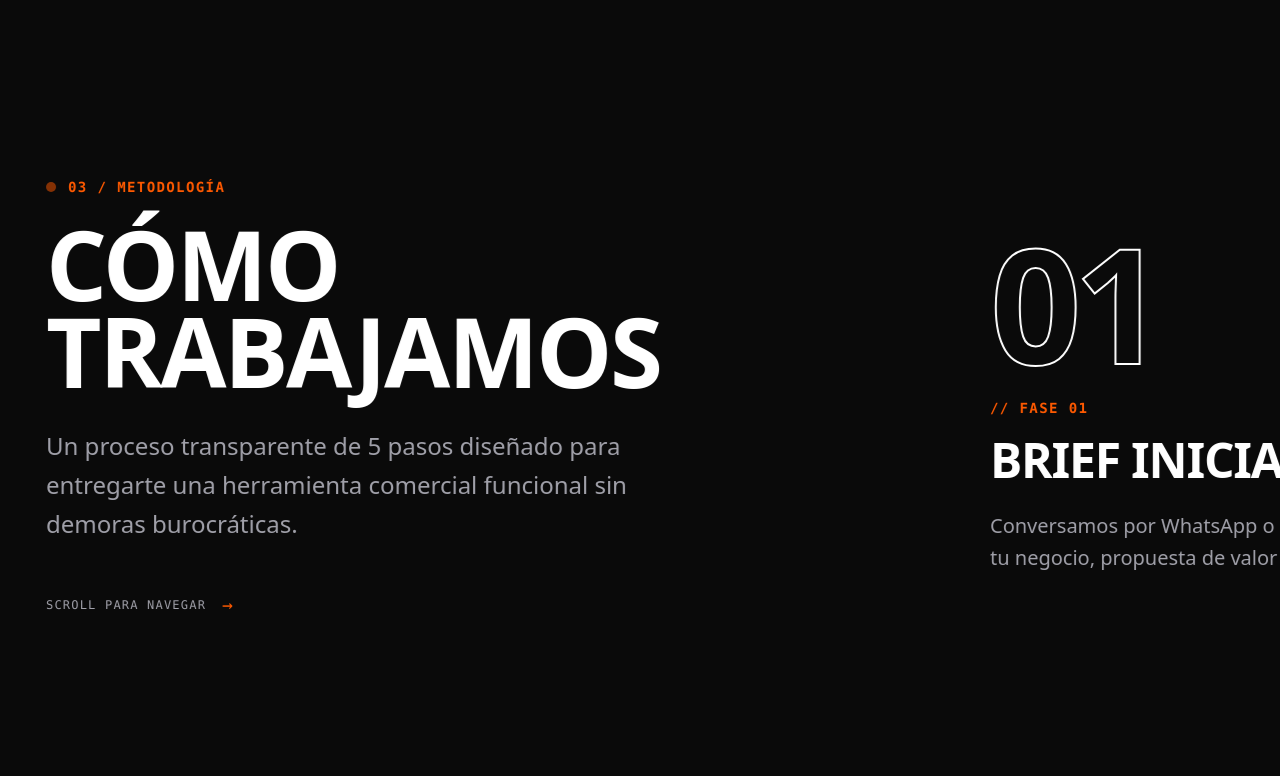
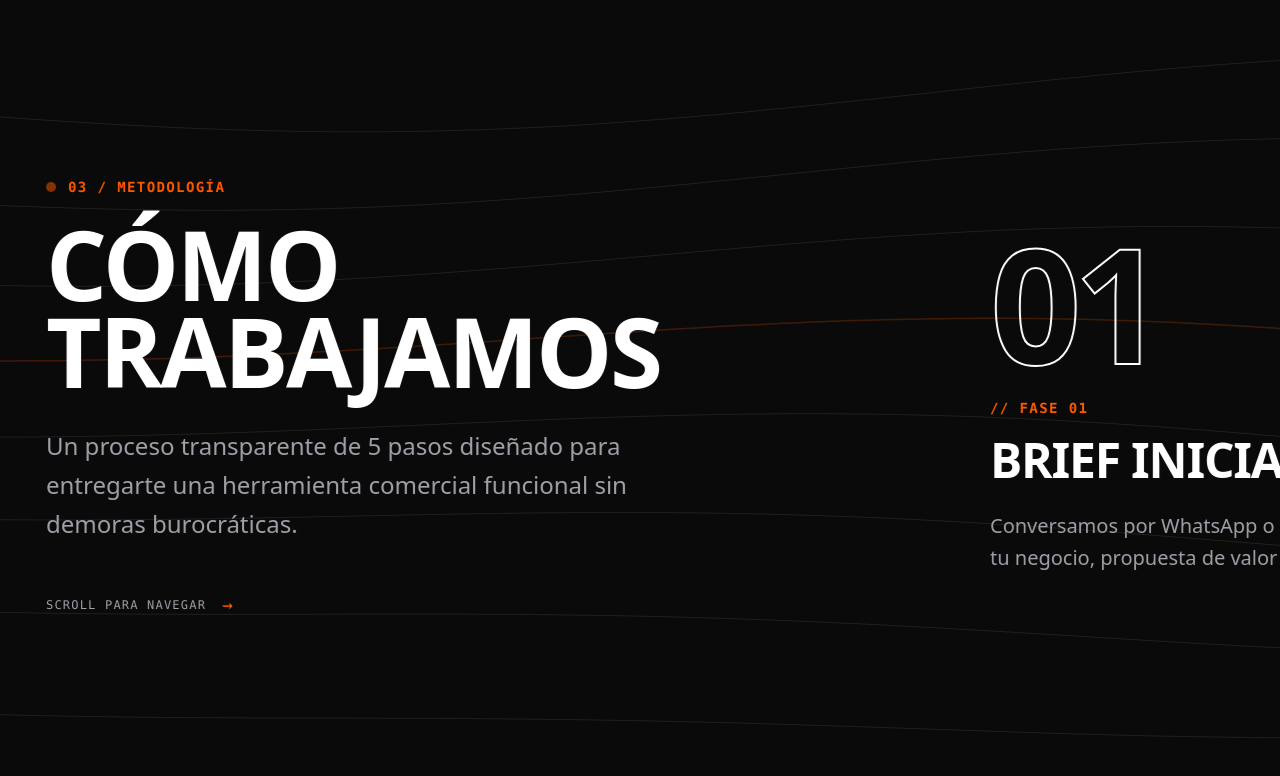
Before and after one commit to Ktita10/Harness, an Astro site: page / in a window 1280 px wide. Shown: the part 1975-2751 px from the top of the page. Built offline with nearby package versions, Linux system fonts and the light colour scheme; Astro itself is replaced by a stand-in of ours.

Commit message:
feat(process): add generative aerodynamic contour lines canvas with scroll warp and color transition

```diff
--- a/src/components/sections/Process.astro
+++ b/src/components/sections/Process.astro
@@ -39,10 +39,17 @@ const steps = [
   class="relative w-full max-w-full overflow-hidden transition-colors duration-200"
   style="--process-bg: #0A0A0A; --process-text: #FFFFFF; --process-muted: #A1A1AA; background-color: var(--process-bg);"
 >
+  <!-- Generative topographic / aerodynamic contour lines canvas -->
+  <canvas
+    data-process-canvas
+    class="absolute inset-0 w-full h-full pointer-events-none z-0"
+    aria-hidden="true"
+  ></canvas>
+
   <!-- Desktop (>= 1024px): Pinned Full-Screen Horizontal Flow -->
   <div
     data-process-desktop
-    class="hidden lg:flex flex-col h-screen min-h-[640px] max-h-[1000px] justify-between relative overflow-hidden"
+    class="hidden lg:flex flex-col h-screen min-h-[640px] max-h-[1000px] justify-between relative overflow-hidden z-10"
   >
     <div
       data-process-track
@@ -102,7 +109,7 @@ const steps = [
   </div>
 
   <!-- Mobile (< 1024px): Vertical Flow with Large Typography -->
-  <div class="block lg:hidden px-6 sm:px-10 py-20 relative">
+  <div class="block lg:hidden px-6 sm:px-10 py-20 relative z-10">
     <div class="mb-16">
       <div class="flex items-center gap-3 mb-3 font-mono text-xs uppercase tracking-widest text-accent font-bold">
         <span class="inline-block w-2 h-2 rounded-full bg-accent animate-pulse"></span>
--- a/src/scripts/animations/master-timeline.ts
+++ b/src/scripts/animations/master-timeline.ts
@@ -1,7 +1,7 @@
 import { ScrollTrigger } from 'gsap/ScrollTrigger';
 import { initHeroAnimation } from './hero';
 import { initServicesAnimation } from './services';
-import { initProcessAnimation } from './process';
+import { initProcessAnimation, cleanupProcessAnimation } from './process';
 import { initTrustAnimation } from './trust';
 import { initFAQAnimation } from './faq';
 
@@ -18,5 +18,6 @@ export function initMasterTimeline(): void {
 }
 
 export function cleanupAnimations(): void {
+  cleanupProcessAnimation();
   ScrollTrigger.getAll().forEach((trigger) => trigger.kill());
 }
--- /dev/null
+++ b/src/scripts/animations/process-canvas.ts
@@ -0,0 +1,135 @@
+export class ProcessContourCanvas {
+  private canvas: HTMLCanvasElement;
+  private ctx: CanvasRenderingContext2D | null;
+  private animationFrameId: number | null = null;
+  private resizeObserver: ResizeObserver | null = null;
+  private time = 0;
+  private width = 0;
+  private height = 0;
+  private dpr = 1;
+  public scrollProgress = 0;
+
+  constructor(canvas: HTMLCanvasElement) {
+    this.canvas = canvas;
+    this.ctx = canvas.getContext('2d');
+    this.init();
+  }
+
+  private init(): void {
+    if (!this.ctx) return;
+    this.handleResize();
+
+    this.resizeObserver = new ResizeObserver(() => {
+      this.handleResize();
+    });
+    this.resizeObserver.observe(this.canvas.parentElement || this.canvas);
+
+    const prefersReducedMotion =
+      typeof window !== 'undefined' &&
+      window.matchMedia('(prefers-reduced-motion: reduce)').matches;
+
+    if (prefersReducedMotion) {
+      this.render();
+      return;
+    }
+
+    this.start();
+  }
+
+  private handleResize(): void {
+    const rect = this.canvas.getBoundingClientRect();
+    this.dpr = typeof window !== 'undefined' ? Math.min(window.devicePixelRatio || 1, 2) : 1;
+    this.width = rect.width;
+    this.height = rect.height;
+
+    this.canvas.width = Math.floor(this.width * this.dpr);
+    this.canvas.height = Math.floor(this.height * this.dpr);
+  }
+
+  public setScrollProgress(progress: number): void {
+    this.scrollProgress = Math.max(0, Math.min(1, progress));
+  }
+
+  private start(): void {
+    const loop = () => {
+      this.time += 0.005;
+      this.render();
+      this.animationFrameId = requestAnimationFrame(loop);
+    };
+    this.animationFrameId = requestAnimationFrame(loop);
+  }
+
+  private render(): void {
+    if (!this.ctx || this.width === 0 || this.height === 0) return;
+    const ctx = this.ctx;
+
+    ctx.save();
+    ctx.scale(this.dpr, this.dpr);
+    ctx.clearRect(0, 0, this.width, this.height);
+
+    // 8 Generative aerodynamic contour curves
+    const lineCount = 8;
+    const p = this.scrollProgress;
+
+    // Color transition:
+    // Black background (p = 0): crisp white curves rgba(255, 255, 255, 0.09)
+    // White background (p = 1): crisp dark graphite curves rgba(10, 10, 10, 0.07)
+    const baseR = Math.round(255 - p * (255 - 10));
+    const baseG = Math.round(255 - p * (255 - 10));
+    const baseB = Math.round(255 - p * (255 - 10));
+    const baseAlpha = 0.09 - p * 0.02;
+
+    // Electric Orange telemetry trace (#FF5A00)
+    const accentAlpha = 0.22 + p * 0.08;
+
+    for (let i = 0; i < lineCount; i++) {
+      const isAccent = i === 3;
+      ctx.beginPath();
+
+      if (isAccent) {
+        ctx.strokeStyle = `rgba(255, 90, 0, ${accentAlpha})`;
+        ctx.lineWidth = 1.5;
+      } else {
+        ctx.strokeStyle = `rgba(${baseR}, ${baseG}, ${baseB}, ${baseAlpha})`;
+        ctx.lineWidth = 1;
+      }
+
+      // Base elevation
+      const baseY = this.height * (0.12 + 0.76 * (i / (lineCount - 1)));
+      const stepX = 14;
+      let first = true;
+
+      for (let x = 0; x <= this.width + stepX; x += stepX) {
+        // Multi-frequency sinusoidal waves with generative time drift
+        const w1 = Math.sin(x * 0.0018 + this.time + i * 0.55) * (26 + i * 3.5);
+        const w2 = Math.cos(x * 0.0035 - this.time * 0.7 + i * 0.35) * 15;
+        // Warp linked to scroll progress
+        const scrollWarp = Math.sin(x * 0.0022 + p * Math.PI * 1.6 + i * 0.28) * (20 * (1 + p * 0.5));
+
+        const y = baseY + w1 + w2 + scrollWarp;
+
+        if (first) {
+          ctx.moveTo(x, y);
+          first = false;
+        } else {
+          ctx.lineTo(x, y);
+        }
+      }
+
+      ctx.stroke();
+    }
+
+    ctx.restore();
+  }
+
+  public destroy(): void {
+    if (this.animationFrameId !== null) {
+      cancelAnimationFrame(this.animationFrameId);
+      this.animationFrameId = null;
+    }
+    if (this.resizeObserver) {
+      this.resizeObserver.disconnect();
+      this.resizeObserver = null;
+    }
+  }
+}
--- a/src/scripts/animations/process.ts
+++ b/src/scripts/animations/process.ts
@@ -1,17 +1,28 @@
 import gsap from 'gsap';
 import { ScrollTrigger } from 'gsap/ScrollTrigger';
+import { ProcessContourCanvas } from './process-canvas';
 
 gsap.registerPlugin(ScrollTrigger);
 
-// Single source of truth: every text/stroke in the section reads these CSS
-// variables, so tweening them on the section drives all colors in sync.
 const DARK = { bg: '#0A0A0A', text: '#FFFFFF', muted: '#A1A1AA' };
 const LIGHT = { bg: '#FFFFFF', text: '#0A0A0A', muted: '#52525B' };
 
-function addColorTransition(tl: gsap.core.Timeline, section: HTMLElement, total: number): void {
+let activeContourCanvas: ProcessContourCanvas | null = null;
+
+export function cleanupProcessAnimation(): void {
+  if (activeContourCanvas) {
+    activeContourCanvas.destroy();
+    activeContourCanvas = null;
+  }
+}
+
+function addColorTransition(
+  tl: gsap.core.Timeline,
+  section: HTMLElement,
+  contourCanvas: ProcessContourCanvas | null,
+  total: number
+): void {
   // Background glides across the whole scroll.
-  // fromTo: GSAP cannot read the initial value of custom properties reliably
-  // (it resolves them to transparent), so the start state is explicit.
   tl.fromTo(
     section,
     { '--process-bg': DARK.bg, backgroundColor: DARK.bg },
@@ -27,13 +38,34 @@ function addColorTransition(tl: gsap.core.Timeline, section: HTMLElement, total:
     { '--process-text': LIGHT.text, '--process-muted': LIGHT.muted, ease: 'power2.inOut', duration: total * 0.2 },
     total * 0.4
   );
+
+  // Contour lines scroll progress (color & aerodynamic wave warping)
+  if (contourCanvas) {
+    tl.to(
+      contourCanvas,
+      {
+        scrollProgress: 1,
+        ease: 'none',
+        duration: total,
+      },
+      0
+    );
+  }
 }
 
 export function initProcessAnimation(): gsap.core.Timeline | null {
   const section = document.getElementById('proceso');
   if (!section) return null;
 
+  // Clean up previous canvas if any
+  cleanupProcessAnimation();
+
   const track = section.querySelector<HTMLElement>('[data-process-track]');
+  const canvasEl = section.querySelector<HTMLCanvasElement>('[data-process-canvas]');
+  if (canvasEl) {
+    activeContourCanvas = new ProcessContourCanvas(canvasEl);
+  }
+
   const mm = gsap.matchMedia();
 
   // Desktop: pinned horizontal glide
@@ -54,7 +86,7 @@ export function initProcessAnimation(): gsap.core.Timeline | null {
     });
 
     tl.to(track, { x: () => -scrollDistance(), ease: 'none', duration: 1 }, 0);
-    addColorTransition(tl, section, 1);
+    addColorTransition(tl, section, activeContourCanvas, 1);
 
     return () => {
       gsap.set(section, { clearProps: '--process-bg,--process-text,--process-muted,backgroundColor' });
@@ -72,7 +104,7 @@ export function initProcessAnimation(): gsap.core.Timeline | null {
       },
     });
 
-    addColorTransition(tl, section, 1);
+    addColorTransition(tl, section, activeContourCanvas, 1);
 
     return () => {
       gsap.set(section, { clearProps: '--process-bg,--process-text,--process-muted,backgroundColor' });
```
